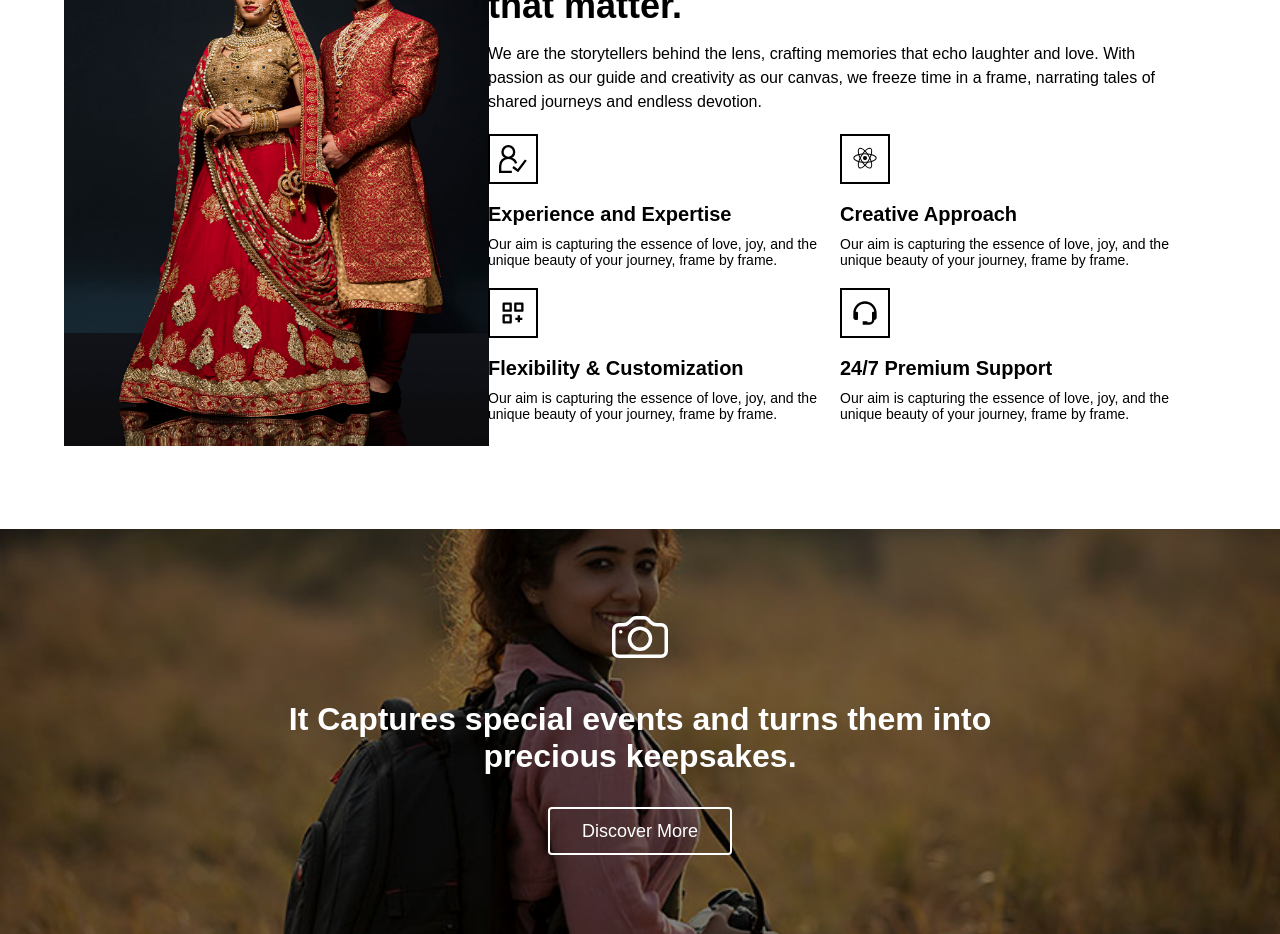
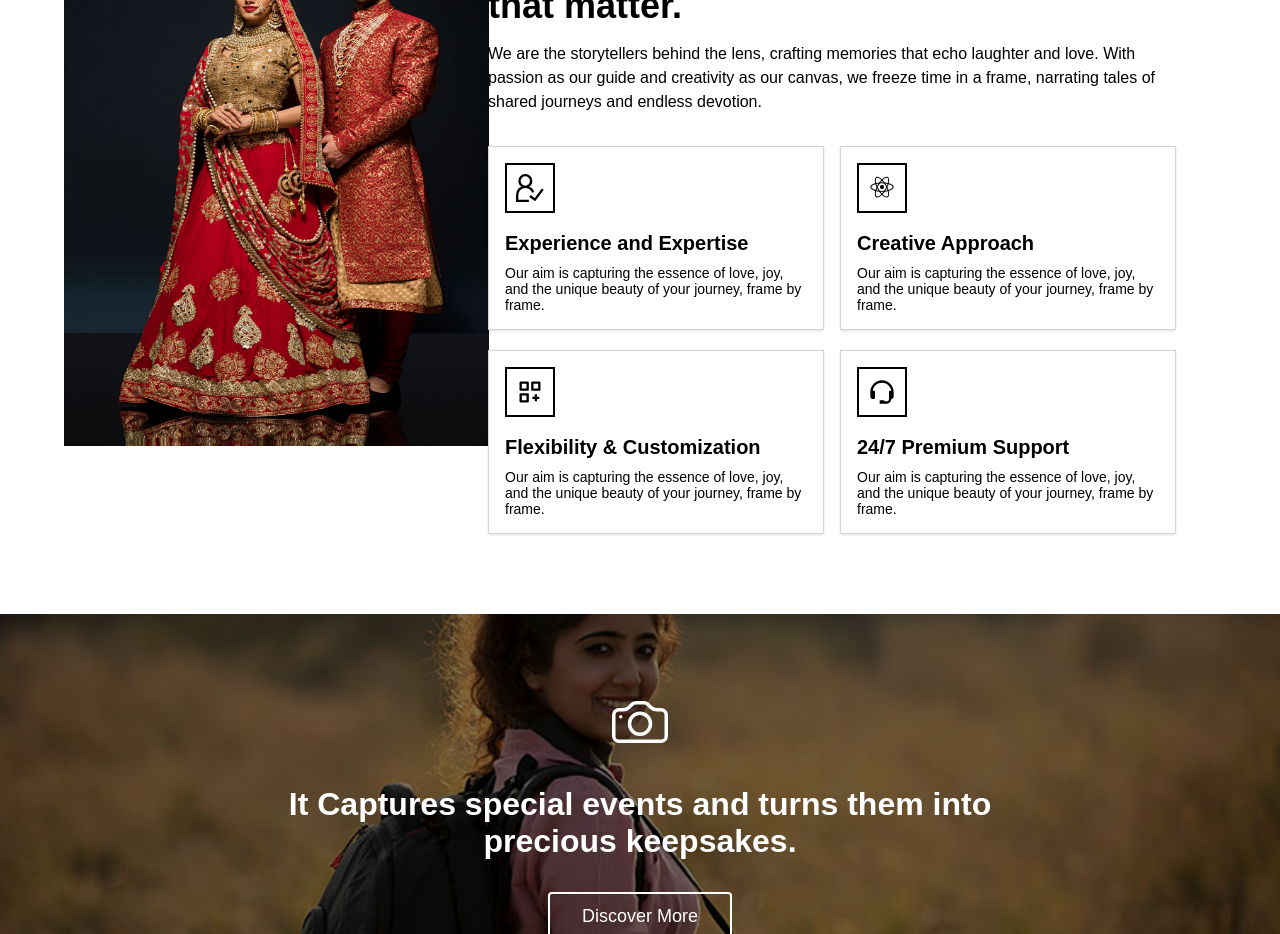
Before and after one commit to Ankan112/creative-crew, a Next.js app: page / in a window 1280 px wide. Shown: the part 1780-2714 px from the top of the page. Built offline with nearby package versions, Linux system fonts and the light colour scheme; a web font is replaced by a local one.

Commit message:
why choose us section design change

```diff
--- a/src/components/ui/WhyChooseUs.jsx
+++ b/src/components/ui/WhyChooseUs.jsx
@@ -32,8 +32,8 @@ const WhyChooseUs = () => {
               as our canvas, we freeze time in a frame, narrating tales of
               shared journeys and endless devotion.
             </p>
-            <div className="flex flex-col md:flex-row justify-between gap-4 items-center font-main mt-5">
-              <div className="w-full md:w-1/2">
+            <div className="flex flex-col md:flex-row justify-between gap-4 items-center font-main mt-8">
+              <div className="w-full md:w-1/2 border border-solid border-gray-300 shadow p-4 ">
                 <div className="h-[50px] w-[50px] border-2 border-solid border-black flex justify-center items-center">
                   <GrUserExpert size={36} className="p-1" />
                 </div>
@@ -45,7 +45,7 @@ const WhyChooseUs = () => {
                   </p>
                 </div>
               </div>
-              <div className="w-full md:w-1/2">
+              <div className="w-full md:w-1/2 border border-solid border-gray-300 shadow p-4 ">
                 <div className="h-[50px] w-[50px] border-2 border-solid border-black flex justify-center items-center">
                   <BiLogoReact size={36} className="p-1" />
                 </div>
@@ -59,7 +59,7 @@ const WhyChooseUs = () => {
               </div>
             </div>
             <div className="flex flex-col md:flex-row justify-between gap-4 items-center mt-5 font-main">
-              <div className="w-full md:w-1/2">
+              <div className="w-full md:w-1/2 border border-solid border-gray-300 shadow p-4 ">
                 <div className="h-[50px] w-[50px] border-2 border-solid border-black flex justify-center items-center">
                   <BiCustomize size={36} className="p-1" />
                 </div>
@@ -71,7 +71,7 @@ const WhyChooseUs = () => {
                   </p>
                 </div>
               </div>
-              <div className="w-full md:w-1/2">
+              <div className="w-full md:w-1/2 border border-solid border-gray-300 shadow p-4 ">
                 <div className="h-[50px] w-[50px] border-2 border-solid border-black flex justify-center items-center">
                   <BiSupport size={36} className="p-1" />
                 </div>
```
